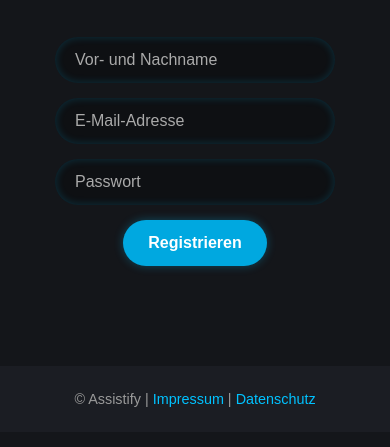
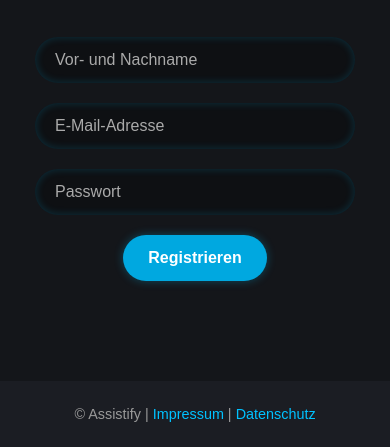
Before and after one commit to fatihucarrrr-coder/assistify-frontend, a website: page assistify-landing/signup.html in a window 390 px wide. Shown: the part 450-897 px from the top of the page. Drawn offline with Linux system fonts and the light colour scheme.

Commit message:
Style: Registrierungsfelder untereinander, Titel rechts/zentriert angepasst

```diff
--- a/assistify-landing/style.css
+++ b/assistify-landing/style.css
@@ -31,9 +31,12 @@ header {
 }
 
 .logo-area img {
-  height: 140px; /* Logo groß und sichtbar mit Slogan */
+  height: 140px; /* großes Logo */
 }
 
+/* ================================
+   ASSISTIFY TITEL (zentriert oder rechts)
+================================ */
 .brand-name {
   text-align: center;
   flex-grow: 1;
@@ -46,6 +49,12 @@ header {
   font-weight: 600;
 }
 
+/* Auf der Registrierungsseite soll es rechts stehen */
+.signup-page .brand-name {
+  text-align: right;
+}
+
+/* Menü */
 .menu-toggle {
   display: flex;
   flex-direction: column;
@@ -108,7 +117,7 @@ header {
 }
 
 /* ===================================
-   HERO SECTION
+   HERO SECTION (Startseite)
 =================================== */
 .hero {
   text-align: center;
@@ -151,7 +160,7 @@ header {
 }
 
 /* ===================================
-   SIGNUP PAGE
+   REGISTRIERUNG (Signup-Seite)
 =================================== */
 .signup-section {
   text-align: center;
@@ -172,16 +181,16 @@ header {
   margin-bottom: 40px;
 }
 
+/* Felder jetzt UNTEREINANDER */
 .signup-form {
   display: flex;
-  justify-content: center;
+  flex-direction: column;
   align-items: center;
-  gap: 15px;
-  flex-wrap: wrap;
+  gap: 20px;
 }
 
 .signup-form input {
-  width: 260px;
+  width: 320px;
   padding: 14px 20px;
   border: none;
   border-radius: 50px;
@@ -221,7 +230,7 @@ header {
 }
 
 /* ===================================
-   PRICING SECTION
+   PRICING SECTION (Startseite)
 =================================== */
 .pricing {
   display: flex;
@@ -311,14 +320,6 @@ footer a:hover {
     width: 85%;
   }
 
-  .signup-form {
-    flex-direction: column;
-  }
-
-  .signup-form input {
-    width: 80%;
-  }
-
   .brand-name h2 {
     font-size: 2rem;
   }
```
